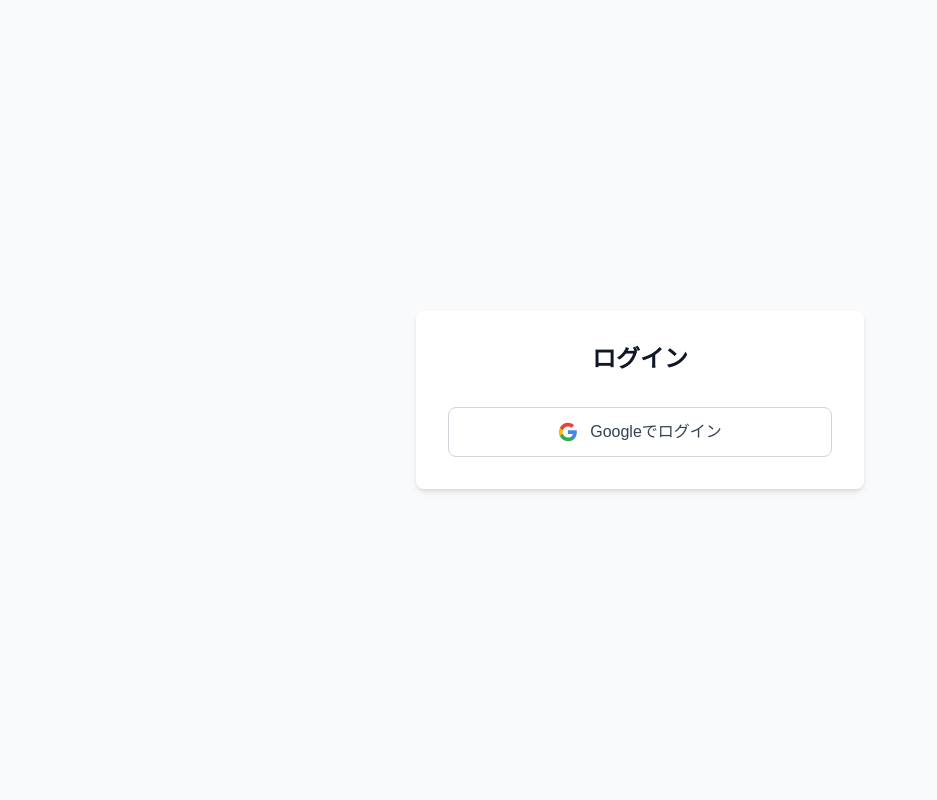
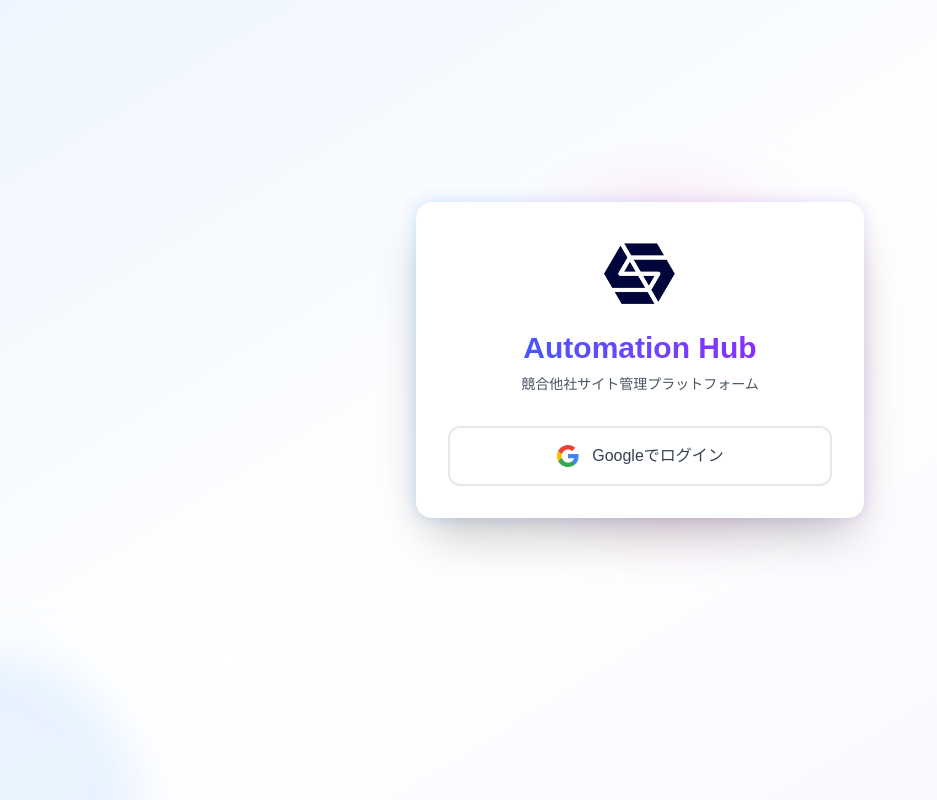
Before and after one commit to zuxt268/automation-hub, a Next.js app: page /login in a window 1280 px wide. Shown: the whole page, without its empty margins (0-937 px from the left). Built offline with nearby package versions, Linux system fonts and the light colour scheme.

Commit message:
mod login

```diff
--- /dev/null
+++ b/app/api/tasks/[id]/execute/route.ts
@@ -0,0 +1,36 @@
+import { NextRequest, NextResponse } from 'next/server';
+import { getServerSession } from 'next-auth';
+import { authOptions } from '../../../auth/[...nextauth]/route';
+
+export async function POST(
+  request: NextRequest,
+  { params }: { params: Promise<{ id: string }> }
+) {
+  const session = await getServerSession(authOptions);
+
+  if (!session) {
+    return NextResponse.json({ error: 'Unauthorized' }, { status: 401 });
+  }
+
+  try {
+    const { id } = await params;
+
+    // タスク実行APIを呼び出す
+    const response = await fetch(`${process.env.API_BASE_URL}/tasks/${id}/execute`, {
+      method: 'POST',
+    });
+
+    if (!response.ok) {
+      throw new Error('Task execution failed');
+    }
+
+    const data = await response.json();
+    return NextResponse.json(data, { status: 200 });
+  } catch (error) {
+    console.error('Failed to execute task:', error);
+    return NextResponse.json(
+      { error: 'Failed to execute task' },
+      { status: 500 }
+    );
+  }
+}
--- a/app/lib/api.ts
+++ b/app/lib/api.ts
@@ -60,6 +60,12 @@
     await apiFetch<void>(`/targets/${id}`, {
         method: 'DELETE',
     });
+}
+
+export async function executeTask(id: number): Promise<void> {
+    await apiFetch<void>(`/tasks/${id}/execute`, {
+        method: 'POST',
+    })
 }
 
 export async function getDomains(params?: {
--- a/app/login/page.tsx
+++ b/app/login/page.tsx
@@ -12,23 +12,41 @@
   };
 
   return (
-    <div className="flex items-center justify-center min-h-screen bg-gray-50">
-      <div className="w-full max-w-md p-8 bg-white rounded-lg shadow-md">
-        <h1 className="text-2xl font-bold text-center mb-8 text-gray-900">
-          ログイン
+    <div className="flex items-center justify-center min-h-screen bg-gradient-to-br from-blue-50 via-white to-purple-50 pb-20">
+      <div className="absolute inset-0 overflow-hidden">
+        <div className="absolute -top-40 -right-40 w-80 h-80 bg-purple-300 rounded-full mix-blend-multiply filter blur-xl opacity-20 animate-blob"></div>
+        <div className="absolute -bottom-40 -left-40 w-80 h-80 bg-blue-300 rounded-full mix-blend-multiply filter blur-xl opacity-20 animate-blob animation-delay-2000"></div>
+        <div className="absolute top-1/2 left-1/2 transform -translate-x-1/2 -translate-y-1/2 w-80 h-80 bg-pink-300 rounded-full mix-blend-multiply filter blur-xl opacity-20 animate-blob animation-delay-4000"></div>
+      </div>
+
+      <div className="relative w-full max-w-md">
+        <div className="absolute inset-0 bg-gradient-to-r from-blue-400 to-purple-400 rounded-2xl blur opacity-25"></div>
+        <div className="relative bg-white rounded-2xl shadow-2xl p-8 backdrop-blur-sm">
+          <div className="text-center mb-8">
+            <div className="inline-flex items-center justify-center mb-4">
+              <img src="/sd.png" alt="Logo" className="w-20 h-20 object-contain" />
+            </div>
+            <h1 className="text-3xl font-bold bg-gradient-to-r from-blue-600 to-purple-600 bg-clip-text text-transparent mb-2">
+              Automation Hub
             </h1>
+            <p className="text-gray-600 text-sm">
+              競合他社サイト管理プラットフォーム
+            </p>
+          </div>
+
+          <div className="space-y-4">
             <button
-          className="w-full flex items-center justify-center gap-3 px-4 py-3 bg-white border border-gray-300 rounded-lg hover:bg-gray-50 transition-colors font-medium text-gray-700 disabled:opacity-50 disabled:cursor-not-allowed"
+              className="w-full flex items-center justify-center gap-3 px-6 py-4 bg-white border-2 border-gray-200 rounded-xl hover:border-blue-300 hover:shadow-lg transition-all font-medium text-gray-700 disabled:opacity-50 disabled:cursor-not-allowed group"
               onClick={handleGoogleLogin}
               disabled={isLoading}
             >
               {isLoading ? (
-            <svg className="animate-spin h-5 w-5 text-gray-700" xmlns="http://www.w3.org/2000/svg" fill="none" viewBox="0 0 24 24">
+                <svg className="animate-spin h-5 w-5 text-blue-600" xmlns="http://www.w3.org/2000/svg" fill="none" viewBox="0 0 24 24">
                   <circle className="opacity-25" cx="12" cy="12" r="10" stroke="currentColor" strokeWidth="4"></circle>
                   <path className="opacity-75" fill="currentColor" d="M4 12a8 8 0 018-8V0C5.373 0 0 5.373 0 12h4zm2 5.291A7.962 7.962 0 014 12H0c0 3.042 1.135 5.824 3 7.938l3-2.647z"></path>
                 </svg>
               ) : (
-            <svg className="w-5 h-5" viewBox="0 0 24 24">
+                <svg className="w-6 h-6 group-hover:scale-110 transition-transform" viewBox="0 0 24 24">
                   <path
                     fill="#4285F4"
                     d="M22.56 12.25c0-.78-.07-1.53-.2-2.25H12v4.26h5.92c-.26 1.37-1.04 2.53-2.21 3.31v2.77h3.57c2.08-1.92 3.28-4.74 3.28-8.09z"
@@ -47,9 +65,36 @@
                   />
                 </svg>
               )}
-          {isLoading ? '読み込み中...' : 'Googleでログイン'}
+              <span className="text-base">
+                {isLoading ? '認証中...' : 'Googleでログイン'}
+              </span>
             </button>
           </div>
         </div>
+      </div>
+
+      <style jsx>{`
+        @keyframes blob {
+          0%, 100% {
+            transform: translate(0, 0) scale(1);
+          }
+          33% {
+            transform: translate(30px, -50px) scale(1.1);
+          }
+          66% {
+            transform: translate(-20px, 20px) scale(0.9);
+          }
+        }
+        .animate-blob {
+          animation: blob 7s infinite;
+        }
+        .animation-delay-2000 {
+          animation-delay: 2s;
+        }
+        .animation-delay-4000 {
+          animation-delay: 4s;
+        }
+      `}</style>
+    </div>
   );
 }
--- a/app/tasks/TaskList.tsx
+++ b/app/tasks/TaskList.tsx
@@ -48,6 +48,7 @@
 export default function TaskList({ tasks }: TaskListProps) {
   const router = useRouter();
   const [deletingId, setDeletingId] = useState<number | null>(null);
+  const [executingId, setExecutingId] = useState<number | null>(null);
   const [editingTask, setEditingTask] = useState<Task | null>(null);
   const [editForm, setEditForm] = useState({ name: '', description: '', status: 0 });
   const [isCreating, setIsCreating] = useState(false);
@@ -137,6 +138,25 @@
       router.refresh();
     } catch (error) {
       alert(error instanceof Error ? error.message : '作成に失敗しました');
+    }
+  };
+
+  const handleExecute = async (id: number) => {
+    setExecutingId(id);
+
+    try {
+      const response = await fetch(`/api/tasks/${id}/execute`, {
+        method: 'POST',
+      });
+
+      if (!response.ok) {
+        throw new Error('実行に失敗しました');
+      }
+
+      router.refresh();
+    } catch (error) {
+      alert(error instanceof Error ? error.message : '実行に失敗しました');
+      setExecutingId(null);
     }
   };
 
@@ -277,6 +297,15 @@
                   </td>
                   <td className="px-6 py-4 whitespace-nowrap text-sm text-gray-500">
                     <div className="flex gap-2">
+                      {task.status === 1 && (
+                        <button
+                          onClick={() => handleExecute(task.id)}
+                          disabled={executingId === task.id}
+                          className="text-green-600 hover:text-green-900 disabled:opacity-50 disabled:cursor-not-allowed"
+                        >
+                          {executingId === task.id ? '実行中...' : '実行'}
+                        </button>
+                      )}
                       <button
                         onClick={() => handleEdit(task)}
                         className="text-blue-600 hover:text-blue-900"
@@ -330,9 +359,15 @@
                 <label className="block text-sm font-medium text-gray-700 mb-1">
                   ステータス
                 </label>
-                <div className="w-full px-3 py-2 border border-gray-200 rounded-md bg-gray-50 text-gray-500">
-                  {getStatusLabel(editForm.status)}
-                </div>
+                <select
+                  value={editForm.status}
+                  onChange={(e) => setEditForm({ ...editForm, status: parseInt(e.target.value) })}
+                  className="w-full px-3 py-2 border border-gray-300 rounded-md focus:outline-none focus:ring-2 focus:ring-blue-500"
+                >
+                  <option value={0}>無効</option>
+                  <option value={1}>待機</option>
+                  <option value={2}>実行中</option>
+                </select>
               </div>
               <div className="flex gap-2">
                 <button
```
Lines whose indentation alone changed are shown as unchanged.
